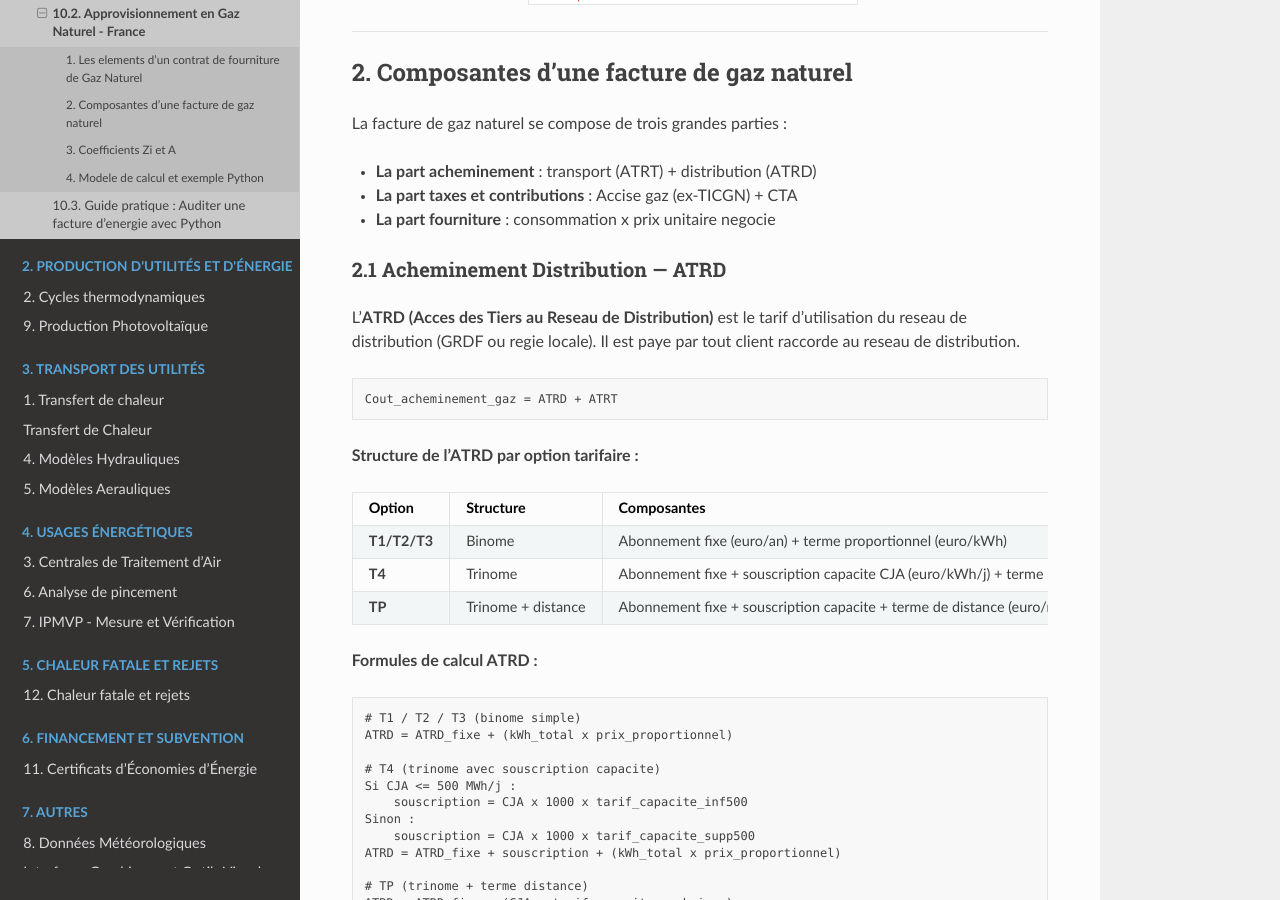
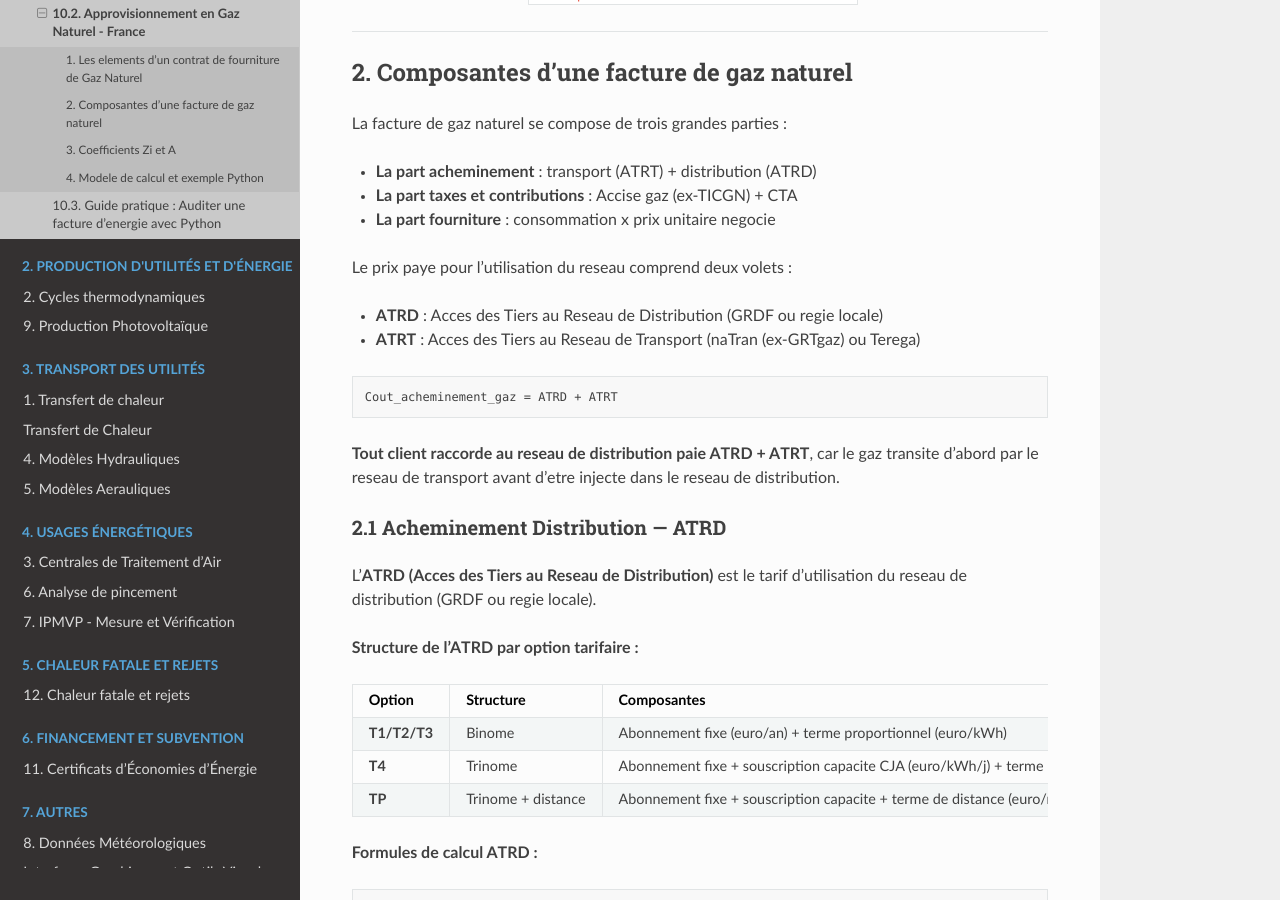
Before and after one commit to ZoheirHADID/EnergySystemModels-fr, a Sphinx documentation site: the page built from docs/source/010-achat-energie/contrat_gaz.rst, in a window 1280 px wide and 900 px high, scrolled down 1522 px. Built offline with Sphinx 7.4.7 and the Read the Docs theme 3.1.0, drawn with Linux system fonts in a browser that asks for light colours; pages that are not in the unit, such as notebooks, are missing from menus.

Commit message:
docs(gaz): move ATRD+ATRT intro above section 2.1, keep ATRD section pure
Co-Authored-By: Claude Opus 4.6 (1M context) <noreply@anthropic.com>

```diff
--- a/docs/source/010-achat-energie/contrat_gaz.rst
+++ b/docs/source/010-achat-energie/contrat_gaz.rst
@@ -91,16 +91,23 @@ La facture de gaz naturel se compose de trois grandes parties :
 - **La part taxes et contributions** : Accise gaz (ex-TICGN) + CTA
 - **La part fourniture** : consommation x prix unitaire negocie
 
+Le prix paye pour l'utilisation du reseau comprend deux volets :
+
+- **ATRD** : Acces des Tiers au Reseau de Distribution (GRDF ou regie locale)
+- **ATRT** : Acces des Tiers au Reseau de Transport (naTran (ex-GRTgaz) ou Terega)
+
+.. code-block:: text
+
+   Cout_acheminement_gaz = ATRD + ATRT
+
+**Tout client raccorde au reseau de distribution paie ATRD + ATRT**, car le gaz transite
+d'abord par le reseau de transport avant d'etre injecte dans le reseau de distribution.
+
 2.1 Acheminement Distribution — ATRD
 ^^^^^^^^^^^^^^^^^^^^^^^^^^^^^^^^^^^^^^
 
 L'**ATRD (Acces des Tiers au Reseau de Distribution)** est le tarif d'utilisation du
-reseau de distribution (GRDF ou regie locale). Il est paye par tout client raccorde
-au reseau de distribution.
-
-.. code-block:: text
-
-   Cout_acheminement_gaz = ATRD + ATRT
+reseau de distribution (GRDF ou regie locale).
 
 **Structure de l'ATRD par option tarifaire :**
 
```
